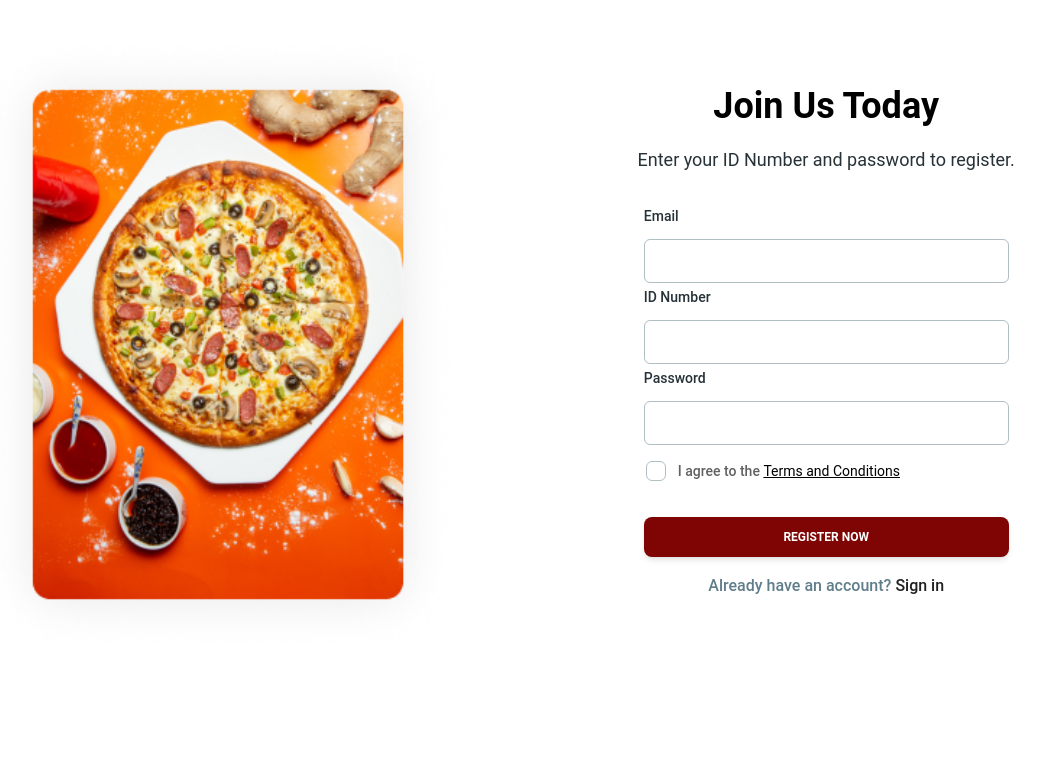
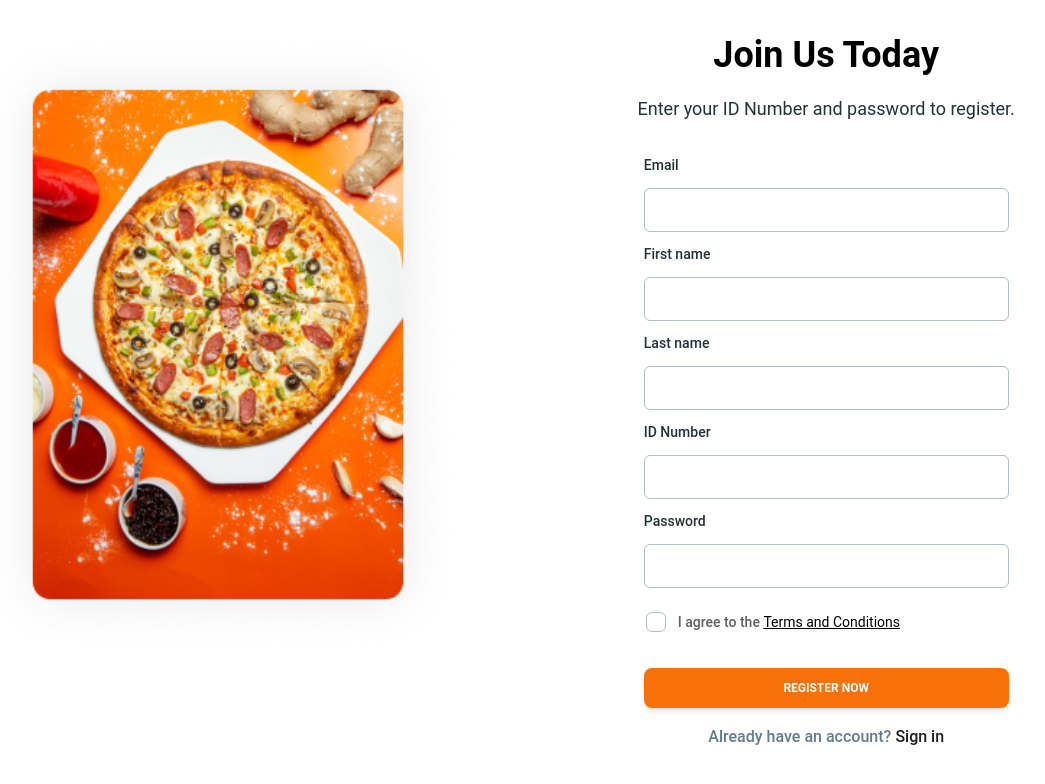
Before and after one commit to JosephTiu7/Dynamicxs, a React (Vite) app: page /signup in a window 1280 px wide. Shown: the top 784 px of the page, without its empty margins (57-1102 px from the left). Built offline with nearby package versions, Linux system fonts and the light colour scheme.

Commit message:
registration validation incomplete

```diff
--- a/src/login/signup.jsx
+++ b/src/login/signup.jsx
@@ -4,83 +4,80 @@ import {
     Input,
     Spinner,
     Typography,
-} from "@material-tailwind/react";
-import React, { useState } from "react";
-import { Link, useNavigate } from "react-router-dom";
-import pizzaImage from "../image/pizza.png";
-
-const handleRegisterRequest = async (email, idNumber, password, setLoading, navigate) => {
-  setLoading(true);
-  try {
-    const response = await fetch("http://localhost:8080/student/insertStudent", {
-      method: "POST",
-      headers: {
-        "Content-Type": "application/json",
-      },
-      body: JSON.stringify({
-        email,
-        idNumber,
-        password,
-      }),
-    });
-
-    setLoading(false);
-
-    if (response.status === 200) {
-      console.log("Registration Successful!");
-      navigate("/home");
-    } else {
-      throw new Error(`Registration failed with status code ${response.status}`);
-    }
-  } catch (error) {
-    setLoading(false);
-    console.error("Error during registration:", error);
-    alert("Registration failed. Please check your inputs and try again.");
-  }
-};
+} from '@material-tailwind/react'
+import { useState } from 'react'
+import { Link, useNavigate } from 'react-router-dom'
+import pizzaImage from '../image/pizza.png'
+import StudentService from '../service/StudentService'
 
 export function SignUp() {
-  const navigate = useNavigate();
-  const [email, setEmail] = useState("");
-  const [idNumber, setIdNumber] = useState("");
-  const [password, setPassword] = useState("");
-  const [loading, setLoading] = useState(false);
-  const [errors, setErrors] = useState({});
+    const [formData, setFormData] = useState({
+        idNumber: '',
+        firstName: '',
+        lastName: '',
+        email: '',
+        password: '',
+    })
+
+    const navigate = useNavigate()
+    const [loading, setLoading] = useState(false)
+    const [errors, setErrors] = useState({})
 
     const validateEmail = (email) => {
-    const emailRegex = /^[^\s@]+@[^\s@]+\.[^\s@]+$/;
-    return emailRegex.test(email);
-  };
+        const emailRegex = /^[^\s@]+@[^\s@]+\.[^\s@]+$/
+        return emailRegex.test(email)
+    }
 
     const validateIdNumber = (idNumber) => {
-    const idNumberRegex = /^\d{2}-\d{4}-\d{3}$/;
-    return idNumberRegex.test(idNumber);
-  };
+        const idNumberRegex = /^\d{2}-\d{4}-\d{3}$/
+        return idNumberRegex.test(idNumber)
+    }
 
     const validatePassword = (password) => {
-    const passwordRegex = /^(?=.*[A-Z]).+$/;
-    return passwordRegex.test(password);
-  };
-
-  const handleSubmit = (event) => {
-    event.preventDefault();
-    const newErrors = {};
-    if (!email || !validateEmail(email)) {
-      newErrors.email = "Invalid email format";
-    }
-    if (!idNumber || !validateIdNumber(idNumber)) {
-      newErrors.idNumber = "Invalid ID number format";
-    }
-    if (!password || !validatePassword(password)) {
-      newErrors.password = "Password must contain at least 1 uppercase letter";
+        const passwordRegex = /^(?=.*[A-Z]).+$/
+        return passwordRegex.test(password)
     }
 
-    setErrors(newErrors);
+    const handleInputChange = (e) => {
+        const { name, value } = e.target
+        setFormData({ ...formData, [name]: value })
+    }
+
+    const handleSubmit = async (e) => {
+        e.preventDefault()
+        try {
+            const newErrors = {}
+            if (!formData.email || !validateEmail(formData.email)) {
+                newErrors.email = 'Invalid email format'
+            }
+            if (!formData.idNumber || !validateIdNumber(formData.idNumber)) {
+                newErrors.idNumber = 'Invalid ID number format'
+            }
+            if (!formData.password || !validatePassword(formData.password)) {
+                newErrors.password =
+                    'Password must contain at least 1 uppercase letter'
+            }
+
+            setErrors(newErrors)
 
             if (Object.keys(newErrors).length === 0) {
-      handleRegisterRequest(email, idNumber, password, setLoading, navigate);
+                await StudentService.register(formData, setLoading, navigate)
+            } else {
+                console.log(newErrors)
             }
-  };
+
+            setFormData({
+                idNumber: '',
+                email: '',
+                password: '',
+            })
+            alert('User registered successfully')
+            navigate('/signin')
+        } catch (err) {
+            console.error('Error registering user:', err)
+            alert('An error occurred while registering user')
+        }
+    }
 
     return (
         <section className="m-8 flex">
@@ -93,64 +90,157 @@ export function SignUp() {
             </div>
             <div className="w-full lg:w-3/5 flex flex-col items-center justify-center">
                 <div className="text-center">
-          <Typography variant="h2" className="font-bold mb-4">Join Us Today</Typography>
-          <Typography variant="paragraph" color="blue-gray" className="text-lg font-normal">
+                    <Typography variant="h2" className="font-bold mb-4">
+                        Join Us Today
+                    </Typography>
+                    <Typography
+                        variant="paragraph"
+                        color="blue-gray"
+                        className="text-lg font-normal"
+                    >
                         Enter your ID Number and password to register.
                     </Typography>
                 </div>
-        <form className="mt-8 mb-2 mx-auto w-80 max-w-screen-lg lg:w-1/2" onSubmit={handleSubmit}>
-          <div className="mb-1 flex flex-col gap-6">
-            <Typography variant="small" color="blue-gray" className="-mb-3 font-medium">
+                <form
+                    className="mt-8 mb-2 mx-auto w-80 max-w-screen-lg lg:w-1/2"
+                    onSubmit={handleSubmit}
+                >
+                    <div className="mb-3 flex flex-col gap-6">
+                        <Typography
+                            variant="small"
+                            color="blue-gray"
+                            className="-mb-3 font-medium"
+                        >
                             Email
                         </Typography>
                         <Input
                             size="lg"
                             placeholder="Email"
-              value={email}
-              onChange={(e) => setEmail(e.target.value)}
+                            value={formData.email}
+                            name="email"
+                            onChange={handleInputChange}
                             className="!border-t-blue-gray-200 focus:!border-t-gray-900"
                             labelProps={{
-                className: "before:content-none after:content-none",
+                                className:
+                                    'before:content-none after:content-none',
                             }}
                             error={!!errors.email}
                         />
-            {errors.email && <Typography variant="small" color="red">{errors.email}</Typography>}
+                        {errors.email && (
+                            <Typography variant="small" color="red">
+                                {errors.email}
+                            </Typography>
+                        )}
+                    </div>
+                    <div className="mb-3 flex flex-col gap-6">
+                        <Typography
+                            variant="small"
+                            color="blue-gray"
+                            className="-mb-3 font-medium"
+                        >
+                            First name
+                        </Typography>
+                        <Input
+                            size="lg"
+                            placeholder="First name"
+                            value={formData.firstName}
+                            name="firstName"
+                            onChange={handleInputChange}
+                            className="!border-t-blue-gray-200 focus:!border-t-gray-900"
+                            labelProps={{
+                                className:
+                                    'before:content-none after:content-none',
+                            }}
+                            error={!!errors.firstName}
+                        />
+                        {errors.firstName && (
+                            <Typography variant="small" color="red">
+                                {errors.firstName}
+                            </Typography>
+                        )}
+                    </div>
+                    <div className="mb-3 flex flex-col gap-6">
+                        <Typography
+                            variant="small"
+                            color="blue-gray"
+                            className="-mb-3 font-medium"
+                        >
+                            Last name
+                        </Typography>
+                        <Input
+                            size="lg"
+                            placeholder="Email"
+                            value={formData.lastName}
+                            name="lastName"
+                            onChange={handleInputChange}
+                            className="!border-t-blue-gray-200 focus:!border-t-gray-900"
+                            labelProps={{
+                                className:
+                                    'before:content-none after:content-none',
+                            }}
+                            error={!!errors.lastName}
+                        />
+                        {errors.lastName && (
+                            <Typography variant="small" color="red">
+                                {errors.lastName}
+                            </Typography>
+                        )}
                     </div>
 
-          <div className="mb-1 flex flex-col gap-6">
-            <Typography variant="small" color="blue-gray" className="-mb-3 font-medium">
+                    <div className="mb-3 flex flex-col gap-6">
+                        <Typography
+                            variant="small"
+                            color="blue-gray"
+                            className="-mb-3 font-medium"
+                        >
                             ID Number
                         </Typography>
                         <Input
                             size="lg"
                             placeholder="ID number"
-              value={idNumber}
-              onChange={(e) => setIdNumber(e.target.value)}
+                            name="idNumber"
+                            value={formData.idNumber}
+                            onChange={handleInputChange}
                             className="!border-t-blue-gray-200 focus:!border-t-gray-900"
                             labelProps={{
-                className: "before:content-none after:content-none",
+                                className:
+                                    'before:content-none after:content-none',
                             }}
                             error={!!errors.idNumber}
                         />
-            {errors.idNumber && <Typography variant="small" color="red">{errors.idNumber}</Typography>}
+                        {errors.idNumber && (
+                            <Typography variant="small" color="red">
+                                {errors.idNumber}
+                            </Typography>
+                        )}
                     </div>
-          <div className="mb-1 flex flex-col gap-6">
-            <Typography variant="small" color="blue-gray" className="-mb-3 font-medium">
+                    <div className="mb-3 flex flex-col gap-6">
+                        <Typography
+                            variant="small"
+                            color="blue-gray"
+                            className="-mb-3 font-medium"
+                        >
                             Password
                         </Typography>
                         <Input
                             type="password"
                             size="lg"
+                            name="password"
                             placeholder="Password"
-              value={password}
-              onChange={(e) => setPassword(e.target.value)}
+                            value={formData.password}
+                            onChange={handleInputChange}
                             className="!border-t-blue-gray-200 focus:!border-t-gray-900"
                             labelProps={{
-                className: "before:content-none after:content-none",
+                                className:
+                                    'before:content-none after:content-none',
                             }}
                             error={!!errors.password}
                         />
-            {errors.password && <Typography variant="small" color="red">{errors.password}</Typography>}
+                        {errors.password && (
+                            <Typography variant="small" color="red">
+                                {errors.password}
+                            </Typography>
+                        )}
                     </div>
                     <Checkbox
                         label={
@@ -168,25 +258,30 @@ export function SignUp() {
                                 </a>
                             </Typography>
                         }
-            containerProps={{ className: "-ml-2.5" }}
+                        containerProps={{ className: '-ml-2.5' }}
                     />
                     <Button
                         type="submit"
-            className="mt-6 bg-[#7F0404]"
+                        className="mt-6 bg-[#F97108]"
                         fullWidth
                         disabled={loading}
                     >
-            {loading ? <Spinner size="sm" /> : "Register Now"}
+                        {loading ? <Spinner size="sm" /> : 'Register Now'}
                     </Button>
 
-          <Typography variant="paragraph" className="text-center text-blue-gray-500 font-medium mt-4">
+                    <Typography
+                        variant="paragraph"
+                        className="text-center text-blue-gray-500 font-medium mt-4"
+                    >
                         Already have an account?
-            <Link to="/signin" className="text-gray-900 ml-1">Sign in</Link>
+                        <Link to="/signin" className="text-gray-900 ml-1">
+                            Sign in
+                        </Link>
                     </Typography>
                 </form>
             </div>
         </section>
-  );
+    )
 }
 
-export default SignUp;
+export default SignUp
```
Lines whose indentation alone changed are shown as unchanged.
